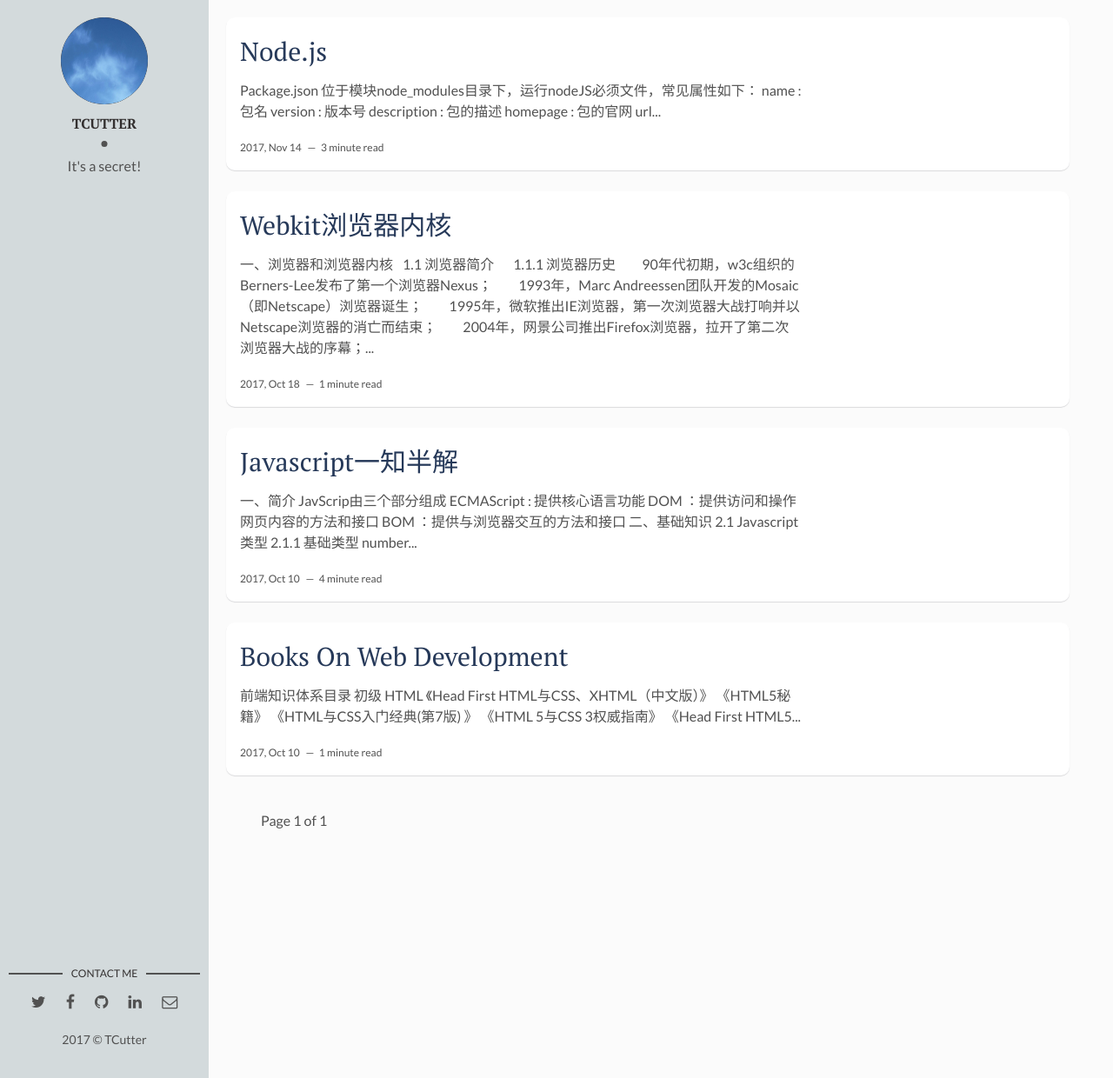
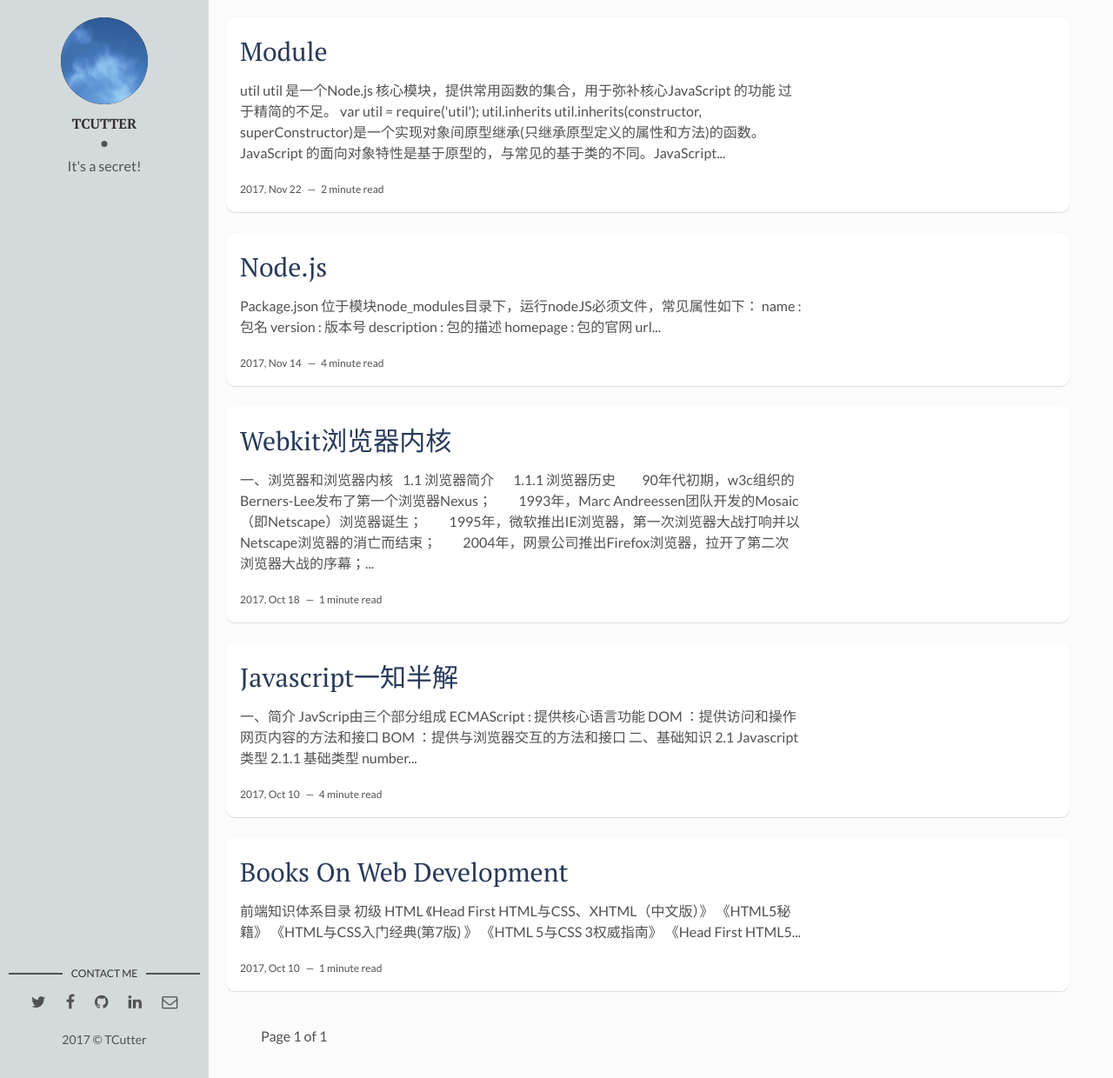
Before and after one commit to TCutter/TCutter.github.io, a Jekyll site: the page built from index.html, in a window 1280 px wide and 1240 px high. Shown: the whole window at 87% size. Built offline with Jekyll 4.4.1, drawn with Linux system fonts in a browser that asks for light colours; the list of posts is cut into pages by our own code; part of the change alters nothing that is shown.

Commit message:
update node.js

````diff
--- a/_posts/2017-11-14-Node.js.markdown
+++ b/_posts/2017-11-14-Node.js.markdown
@@ -239,6 +239,8 @@ console.log("文件解压完成。");
 作用：让node.js的文件可以互相调用；
 定义：一个node.js文件就是一个模块，这个文件可能是JavaScript 代码、JSON 或者编译过的C/C++ 扩展。
 
+
+[常用模块](./2017-11-22-NodeJs/2017-11-22-module.md)
 #### 创建模块
 首先创建一个main.js文件
 ```
@@ -319,6 +321,67 @@ __dirname : C:\Users\xiao.guo\Desktop\Demo\Node.JS\test
 ```
 
 #### process
+
+- 事件
+
+|事件 | 描述|
+| ------------- |:-------------:|
+|exit|当进程准备退出时触发|
+|beforeExit|当 node 清空事件循环，并且没有其他安排时触发这个事件。通常来说，当没有进程安排时 node 退出，但是 'beforeExit' 的监听器可以异步调用，这样 node 就会继续执行(在beforeExit中执行其他命令结束后会再次触发beforeExit事件)|
+|uncaughtException|当一个异常冒泡回到事件循环，触发这个事件。如果给异常添加了监视器，默认的操作（打印堆栈跟踪信息并退出）就不会发生|
+|Signal |当进程接收到信号时就触发|
+
+```
+//main.js
+process.on('exit',function(code){
+    // 以下代码永远不会执行
+  setTimeout(function() {
+    console.log("setTimeout : exit!");
+  }, 0);
+  console.log('退出码为:', code);
+  a=b;
+  console.log('end');
+});
+
+process.on('beforeExit',function(code){
+    console.log('beforeExit');
+
+});
+
+process.on('Signal',function(){
+    console.log('Signal');
+});
+
+
+process.on('uncaughtException',function(err){
+    console.log('发生异常',err);
+});
+
+console.log("程序执行结束");
+```
+
+输出
+
+```
+程序执行结束
+beforeExit
+退出码为: 0
+发生异常 ReferenceError : b is not defined
+```
+
+- 属性
+
 |属性 | 描述|
 | ------------- |:-------------:|
-|listenerCount|返回指定事件的监听器数量|
+|stdout|标准输出流|
+|stdin|标准输入流|
+|stderr|标准错误流|
+
+- 方法
+
+|属性 |参数| 描述|
+| ------------- |:-------------:|-----:|
+|abort|无|这将导致 node 触发 abort 事件。会让 node 退出并生成一个核心文件。|
+|chdir|directory|改变当前工作进程的目录，如果操作失败抛出异常|
+|cwd|无|返回当前进程的工作目录|
+|exit|[code]|使用指定的 code 结束进程。如果忽略，将会使用 code 0。|
--- /dev/null
+++ b/_posts/2017-11-22-NodeJs/2017-11-22-module.md
@@ -0,0 +1,210 @@
+---
+author: TCutter
+comments: true
+date: 2017-11-22
+layout: post
+categories:
+- Tech
+tags:
+- Node.js
+- module 常用模块系统
+---
+
+## util
+util 是一个Node.js 核心模块，提供常用函数的集合，用于弥补核心JavaScript 的功能 过于精简的不足。
+
+```var util = require('util'); ```
+
+#### util.inherits
+util.inherits(constructor, superConstructor)是一个实现对象间<font color="green">原型继承(只继承原型定义的属性和方法)</font>的函数。
+JavaScript 的面向对象特性是基于原型的，与常见的基于类的不同。JavaScript 没有 提供对象继承的语言级别特性，而是通过原型复制来实现的。
+
+```
+//index.js
+function Base() {
+    this.name = 'base';
+    this.base = 1991;
+    this.sayHello = function () {
+        console.log('Hello ' + this.name);
+    };
+}
+Base.prototype.showName = function () {
+    console.log(this.name);
+};
+Base.prototype.age = 18;
+
+function Sub() {
+    this.name = 'sub';
+}
+util.inherits(Sub, Base);
+var objBase = new Base();
+objBase.showName();
+objBase.sayHello();
+console.log(objBase);
+
+var objSub = new Sub();
+objSub.showName();
+//objSub.sayHello();
+console.log(objSub);
+console.log(objSub.age);
+console.log(objSub.base);
+```
+
+输出：
+```
+C:\Users\xiao.guo\Desktop\Demo\Node.JS\test>node index.js
+base
+Hello base
+Base { name: 'base', base: 1991, sayHello: [Function] }
+sub
+Sub { name: 'sub' }
+18
+undefined
+```
+
+#### util.inspect
+util.inspect(object,[showHidden],[depth],[colors])是一个将任意对象转换 为字符串的方法，通常用于调试和错误输出。它至少接受一个参数 object，即要转换的对象。
+
+#### 对象判断
+- util.isArray(object) 判断是否为数组
+- util.isRegExp(object) 判断是否为正则表达式
+- util.isDate(object) 判断是否为一个日期
+- util.isError(object) 判断是否为一个错误对象
+
+```
+util.isDate(new Date()); // true
+util.isDate(Date()); // false (without 'new' returns a String)
+util.isDate({}); // false
+
+util.isError(new Error()); // true
+util.isError(new TypeError()); // true
+util.isError({ name: 'Error', message: 'an error occurred' }); // false
+```
+
+## fs(文件系统模块)
+
+```var fs = require('fs'); ```
+
+#### 异步和同步
+fs模块中的方法均有异步和同步版本，如fs.readFile() 和 fs.readFileSync()。异步的方法函数最后一个参数为回调函数，回调函数的第一个参数包含了错误信息(error)。
+
+```
+ //input.txt
+  My name is TCutter!
+```
+
+```
+//index.js
+//异步读取
+fs.readFile('input.txt',function(err,data){
+    if(err){
+       return console.error(err);
+    }
+    console.log('异步读取 ：'+ data.toString());
+});
+
+//同步读取
+var data = fs.readFileSync('input.txt');
+console.log("同步读取 : " + data.toString());
+
+console.log('程序执行完毕');
+```
+
+输出
+```
+同步读取 : My name is TCutter!
+程序执行完毕
+异步读取 : My name is TCutter!
+```
+
+<font color = "red">以下均为异步模式下的语法格式：</font>
+
+#### 打开文件
+
+```
+fs.open(path, flags[, mode], callback);
+```
+参数说明：
+
+- path - 文件路径
+- flags -文件打开的行为；r 以读取模式打开文件,a 以追加模式打开文件
+- mode - 设置文件模式(权限)，文件创建默认权限为 0666(可读，可写)。可省略
+- callback -  回调函数，带有两个参数如：callback(err, fd)
+
+#### 获取文件信息
+```
+ fs.stat(path, callback)
+```
+
+参数说明：
+- path - 文件路径。
+- callback - 回调函数，带有两个参数如：(err, stats), stats 是 fs.Stats 对象。
+
+stats类中的方法有：
+| 方法        | 描述|
+| ------------- |:-------------:|
+| stats.isFile()      | 	如果是文件返回 true |
+| stats.isDirectory() | 如果是目录返回 true|
+| stats.isSocket() | 如果是 Socket 返回 true |
+
+
+#### 写入文件
+```
+ fs.writeFile(file, data[, options], callback)
+```
+
+参数说明：
+- file - 文件名或文件描述符。
+- data - 要写入文件的数据，可以是 String(字符串) 或 Buffer(流) 对象
+- options - 该参数是一个对象，包含 {encoding, mode, flag}
+- callback - 回调函数，回调函数只包含错误信息参数(err)，在写入失败时返回
+
+#### 读取文件
+```
+ fs.read(fd, buffer, offset, length, position, callback)
+```
+
+参数说明：
+- fd - 通过 fs.open() 方法返回的文件描述符。
+- buffer - 数据写入的缓冲区
+- offset - 缓冲区写入的写入偏移量
+- length - 要从文件中读取的字节数。
+- position - 文件读取的起始位置，如果 position 的值为 null，则会从当前文件指针的位置读取。
+- callback - 回调函数，有三个参数err, bytesRead, buffer，err 为错误信息， bytesRead 表示读取的字节数，buffer 为缓冲区对象。
+
+#### 关闭文件
+```
+ fs.close(fd, callback)
+```
+
+```
+var fs = require("fs");
+var buf = new Buffer(1024);
+
+console.log("准备打开文件！");
+fs.open('input.txt', 'r+', function(err, fd) {
+   if (err) {
+       return console.error(err);
+   }
+   console.log("文件打开成功！");
+   console.log("准备读取文件！");
+   fs.read(fd, buf, 0, buf.length, 0, function(err, bytes){
+      if (err){
+         console.log(err);
+      }
+
+      // 仅输出读取的字节
+      if(bytes > 0){
+         console.log(buf.slice(0, bytes).toString());
+      }
+
+      // 关闭文件
+      fs.close(fd, function(err){
+         if (err){
+            console.log(err);
+         }
+         console.log("文件关闭成功");
+      });
+   });
+});
+```
````
